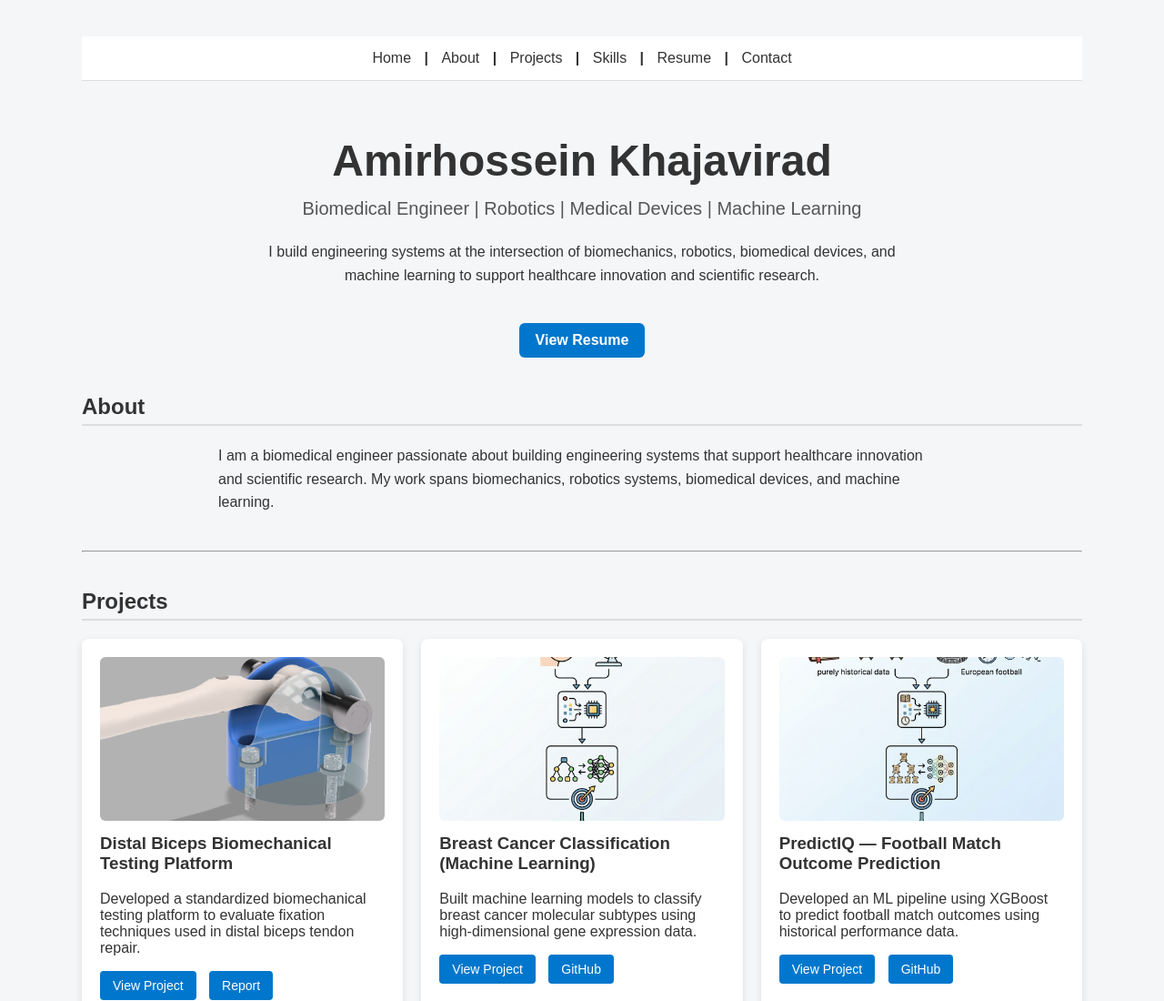
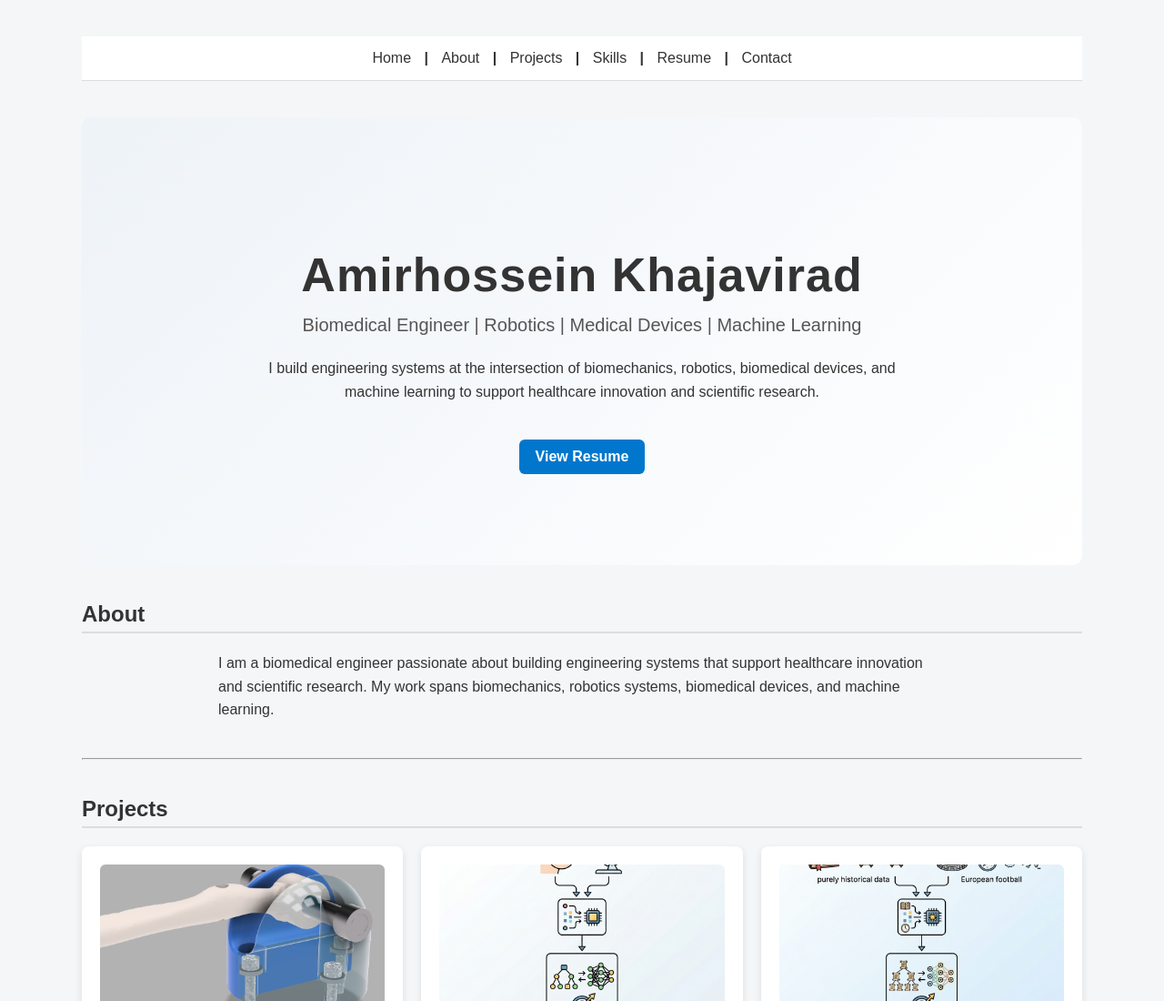
Before and after one commit to Amirkhajavirad/Amirkhajavirad.github.io, a plain HTML site: page index.html in a window 1280 px wide. Shown: the top 1100 px of the page at 91% size. Drawn offline with Linux system fonts and the light colour scheme.

Commit message:
Improve hero section design

```diff
--- a/style.css
+++ b/style.css
@@ -63,12 +63,16 @@ nav a:hover {
 
 .hero {
     text-align: center;
-    margin-top: 60px;
+    padding: 100px 20px;
+    margin-top: 40px;
+    background: linear-gradient(135deg, #eef3f8, #ffffff);
+    border-radius: 10px;
 }
 
 .hero h1 {
-    font-size: 48px;
+    font-size: 52px;
     margin-bottom: 10px;
+    letter-spacing: 1px;
 }
 
 
```
